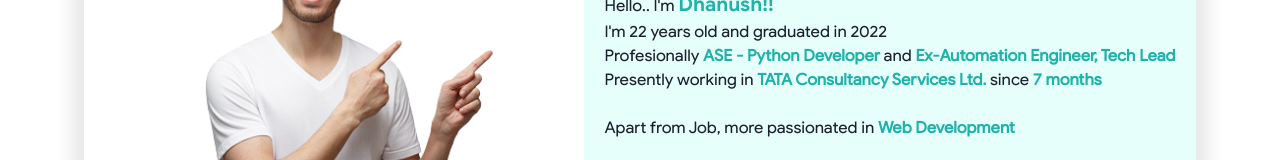
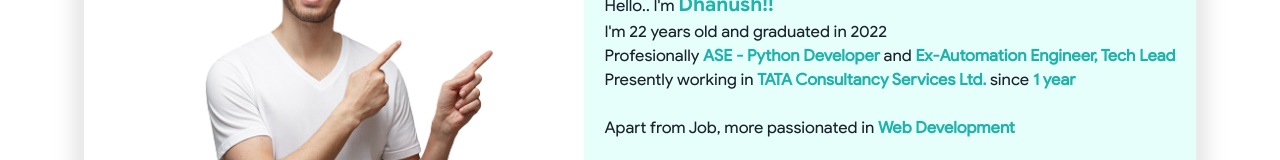
Before and after one commit to DHANUSH-web/portfolio-react, a React (Create React App) app: page /about in a window 1280 px wide. Shown: the part 737-897 px from the top of the page. Built offline with nearby package versions, Linux system fonts and the light colour scheme.

Commit message:
Updated Work Experience in TCS

```diff
--- a/src/components/About.jsx
+++ b/src/components/About.jsx
@@ -32,7 +32,7 @@ const AboutTab = () => {
                             Hello.. I'm <span className="name">Dhanush!!</span>
                             <p>I'm 22 years old and graduated in 2022</p>
                             <p className="jobrole">Profesionally <span className="highlight">{profile.jobRole}</span> and <span className="highlight">Ex-Automation Engineer, Tech Lead</span></p>
-                            <p>Presently working in <span className="highlight">{profile.company}</span> since <span className="highlight">7 months</span></p>
+                            <p>Presently working in <span className="highlight">{profile.company}</span> since <span className="highlight">{profile.experience}</span></p>
                             <br />
                             <p>Apart from Job, more passionated in <span className="highlight">Web Development</span></p>
                         </Text>
--- a/src/database.json
+++ b/src/database.json
@@ -14,6 +14,7 @@
             "lname": "H V",
             "phoneNumber": "+91 9731131772",
             "jobRole": "ASE - Python Developer",
+            "experience": "1 year",
             "company": "TATA Consultancy Services Ltd.",
             "companyURL": "https://www.tcs.com/",
             "certificates": [
```
